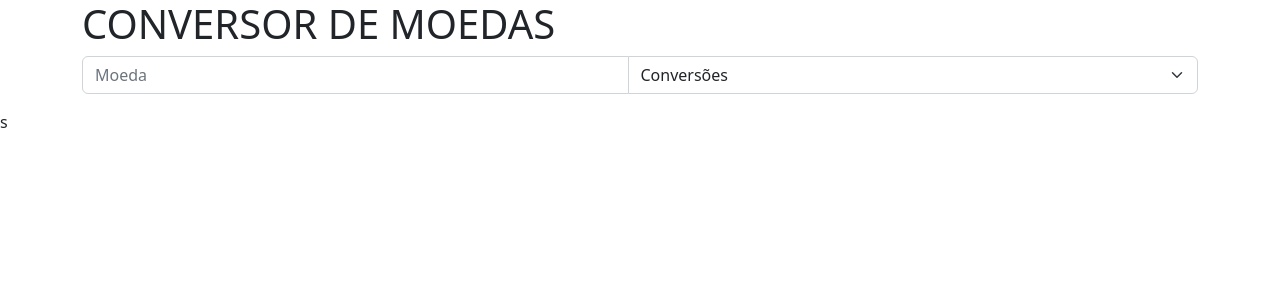
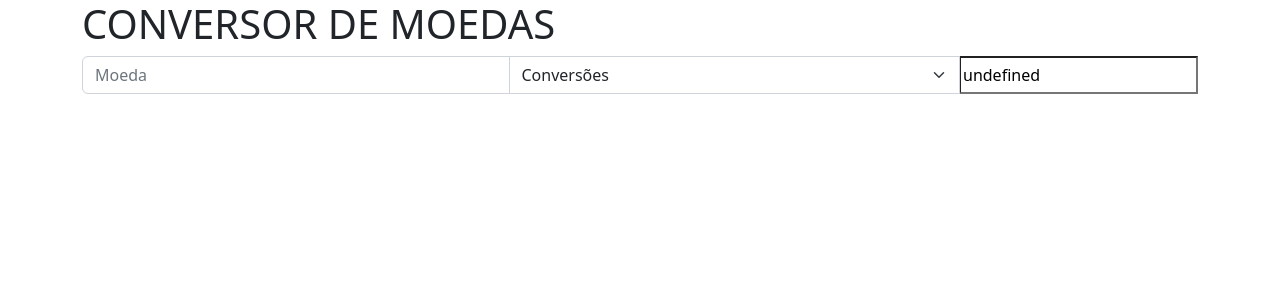
Before and after one commit to LeticiaRDomingues/Conversor_Moedas_Prova, an Angular app in the folder conversor_moedas_prova/: page / in a window 1280 px wide. Shown: the top 300 px of the page. Built offline with nearby package versions, Linux system fonts and the light colour scheme.

Commit message:
versao 6

```diff
--- a/conversor_moedas_prova/src/app/conversor/conversor.component.html
+++ b/conversor_moedas_prova/src/app/conversor/conversor.component.html
@@ -12,7 +12,9 @@
     <option value="4">Dolar para Real</option>
     <option value="5">Euro para Real</option>
     <option value="6">Libra para Real</option>
+
   </select>
+
+  <input [value] = result >
 </div>
 </div>
-s
```
